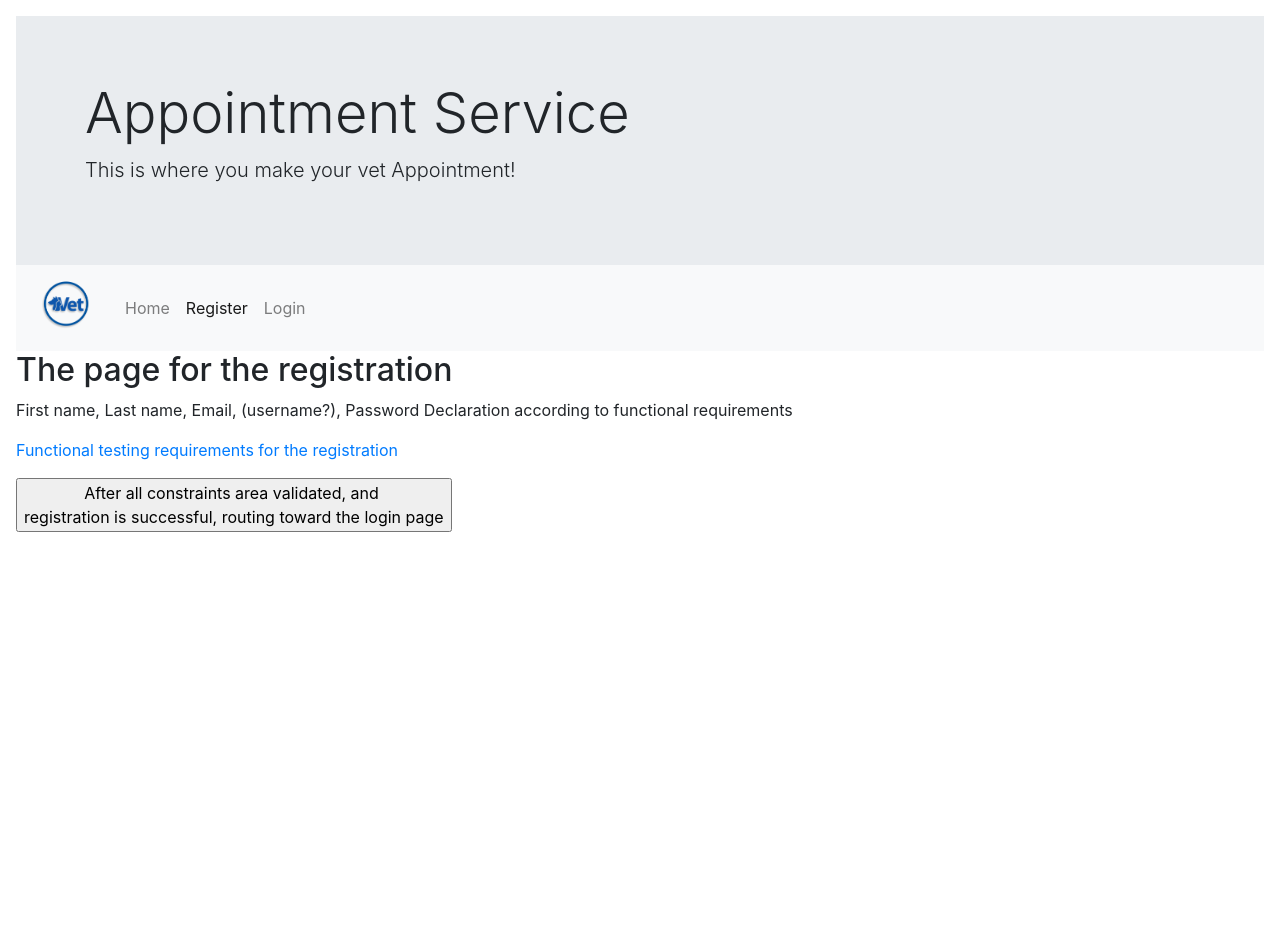
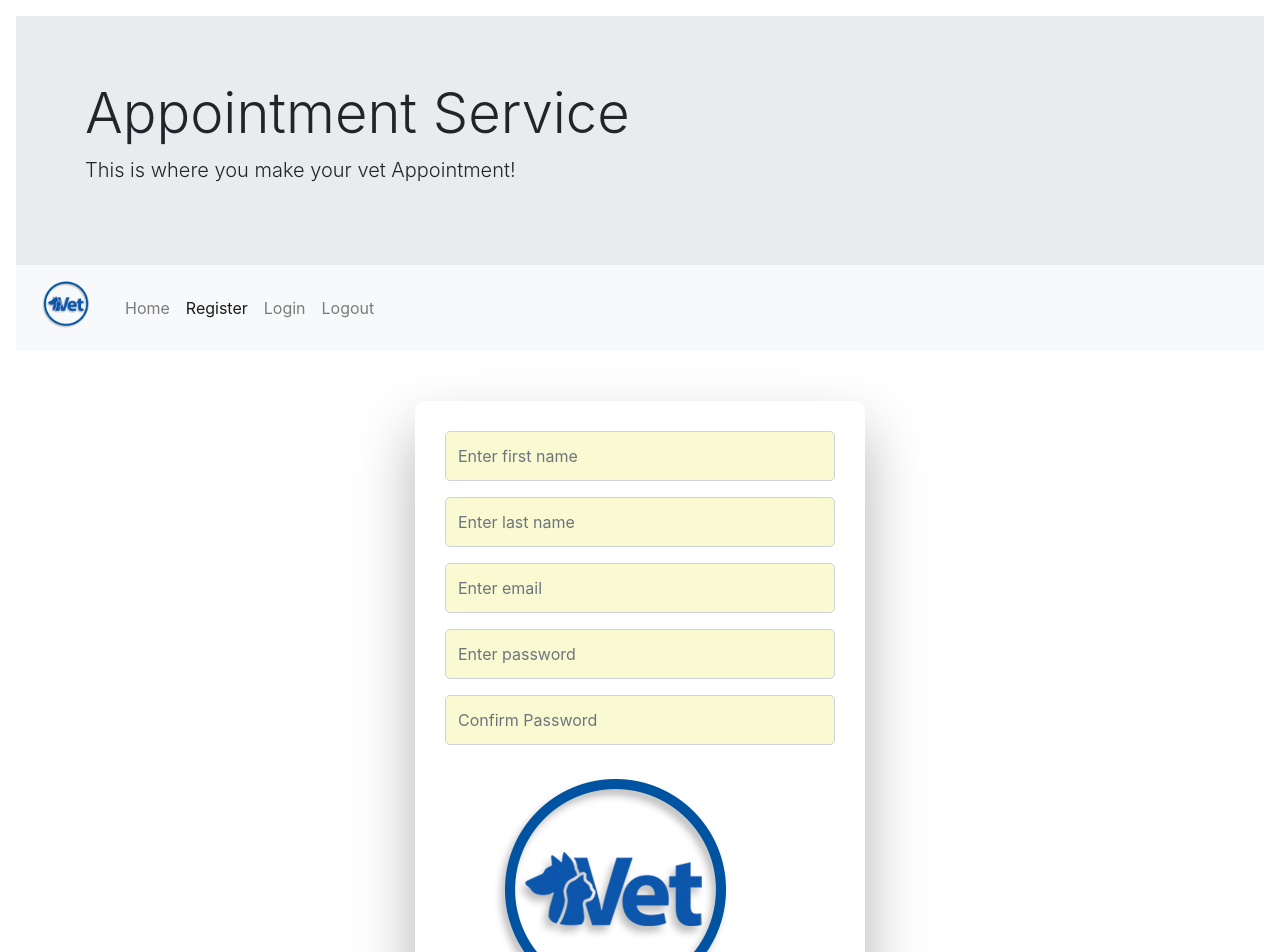
Before and after one commit to borkostankovic83/Appointment-Service-Frontend, an Angular app: page /register in a window 1280 px wide. Shown: the top 952 px of the page. Before the commit the page ends 800 px from the top, so only its background shows below. Built offline with nearby package versions, Linux system fonts and the light colour scheme.

Commit message:
Added navbar for easier navigation but may be design to change!!, created some logo need be chaned

```diff
--- a/src/app/components/navbar/navbar.component.html
+++ b/src/app/components/navbar/navbar.component.html
@@ -15,5 +15,11 @@
           <a class="nav-link" [routerLink]="['login']">Login</a>
         </li>
       </ul>
+      <ul class="navbar-nav">
+        <li class="nav-item">
+          <a class="nav-link" [routerLink]="['logout']">Logout</a>
+        </li>
+      </ul>
+
     </div>
   </nav>
--- a/src/app/components/register/register.component.css
+++ b/src/app/components/register/register.component.css
@@ -0,0 +1,21 @@
+.container {
+    max-width: 450px;
+    margin-top: 50px;
+    padding: 50px;
+    border-radius: 10px;
+    box-shadow: 0 30px 60px 0 rgba(0,0,0,0.3);
+    border-radius: 10px 10px 10px 10px;
+    background: #fff;
+    padding: 30px;
+  }
+
+  input[type=email], input[type=password], input[type=text] {
+    background-color: lightgoldenrodyellow;
+    border-radius: 5px 5px 5px 5px;
+    height: 50px;
+  }
+
+  #logo {
+    height: auto;
+    width: auto;
+}
--- a/src/app/components/register/register.component.html
+++ b/src/app/components/register/register.component.html
@@ -1,4 +1,4 @@
-<h2>The page for the registration</h2>
+<!-- <h2>The page for the registration</h2>
 <p>First name, Last name, Email, (username?), Password Declaration according to
     functional requirements</p>
 
@@ -6,4 +6,57 @@
 
 <input type="submit" value="After all constraints area validated, and
 registration is successful, routing toward the login page"
-(click)=submitRegistrationData()>
+(click)=submitRegistrationData()> -->
+
+
+<div class="container" >
+<form #form="ngForm" >
+
+
+    <div class="form-group">
+      <input type="text" class="form-control" placeholder="Enter first name" name="first_name"
+       ngModel required #first_name="ngModel"
+       [class.is-invalid]="first_name.invalid && first_name.touched">
+       <small class="text-danger" [class.d-none]="first_name.valid || first_name.untouched">Name is required field</small>
+    </div>
+
+    <div class="form-group">
+      <input type="text" class="form-control" placeholder="Enter last name" name="last_name"
+       ngModel required #last_name="ngModel"
+       [class.is-invalid]="last_name.invalid && last_name.touched">
+       <small class="text-danger" [class.d-none]="last_name.valid || last_name.untouched">Name is required field</small>
+    </div>
+
+    <div class="form-group">
+      <!-- <small [class.text-danger]="msg.status==500" >{{msg.message}}</small> -->
+      <input type="email" class="form-control" id="email" placeholder="Enter email" name="email"
+       ngModel required #email="ngModel" pattern="^([a-zA-Z0-9_\-\.]+)@([a-zA-Z0-9_\-\.]+)\.([a-zA-Z]{2,5})$"
+       [class.is-invalid]="email.invalid && email.touched">
+       <div *ngIf="email.errors && email.invalid && email.touched ">
+          <small class="text-danger" *ngIf="email.errors.required" [class.d-none]="email.valid || email.untouched">Email is required field</small>
+          <small class="text-danger" *ngIf="email.errors.pattern" [class.d-none]="email.valid || email.untouched">Enter the valid email</small>
+       </div>
+    </div>
+
+
+
+    <div class="form-group">
+      <input type="password" class="form-control" id="password" placeholder="Enter password" name="password"
+      ngModel required #password="ngModel" [class.is-invalid]="password.invalid && password.touched" >
+      <small class="text-danger" [class.d-none]="password.valid || password.untouched">Password is required field</small>
+    </div>
+
+    <div class="form-group">
+      <input type="password" class="form-control" id="cpassword" placeholder="Confirm Password" name="cpassword"
+      ngModel required #cpassword="ngModel" [class.is-invalid]="cpassword.invalid && cpassword.touched" >
+      <small class="text-danger" [class.d-none]="(cpassword.value == password.value) || cpassword.untouched">Confirm password must match password</small>
+    </div>
+
+    <!-- Icon -->
+    <div class="form-group">
+        <img src="../../assets/images/logo.png" id="logo" alt="User Icon" />
+    </div>
+
+    <button [disabled]="form.form.invalid" type="submit" class="btn btn-primary" >submit</button>
+  </form>
+</div>
--- a/src/app/components/register/register.component.ts
+++ b/src/app/components/register/register.component.ts
@@ -1,5 +1,8 @@
 import { Component, OnInit } from '@angular/core';
 import { Router } from '@angular/router';
+import { HttpClient } from '@angular/common/http';
+import { NgForm } from '@angular/forms';
+
 
 @Component({
   selector: 'app-register',
```
Also changed, not shown: src/app/app.module.ts (+6 -1 lines).
